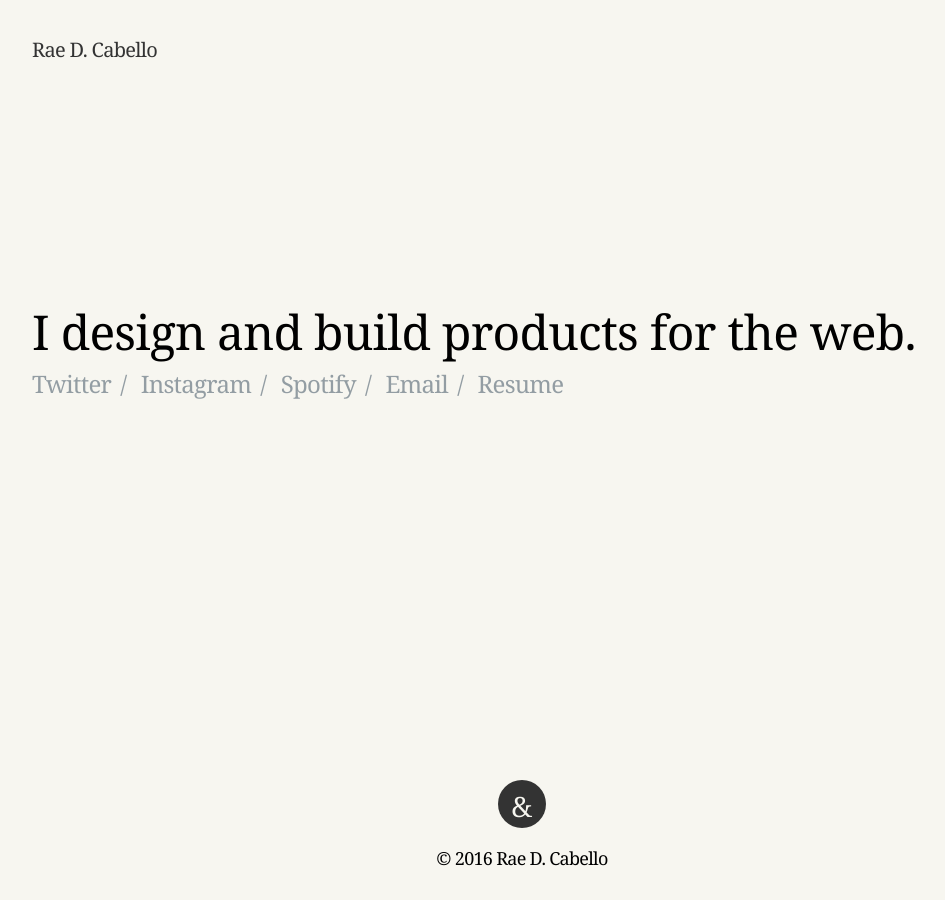
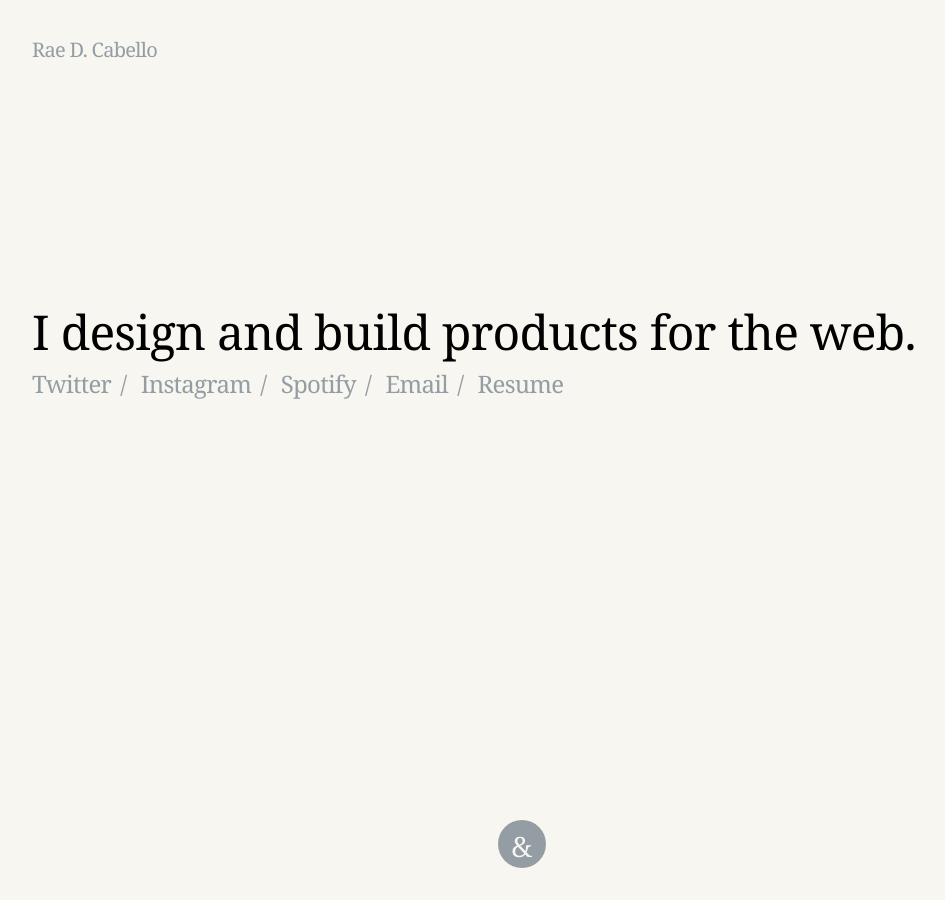
Before and after one commit to raedcabello/raedcabello.com, a Jekyll site: the page built from index.html, in a window 1280 px wide. Shown: the whole page, without its empty margins (118-1063 px from the left). Built offline with Jekyll 4.4.1, drawn with Linux system fonts in a browser that asks for light colours; some web fonts are replaced.

Commit message:
Fixes #5.

```diff
--- a/_includes/footer.html
+++ b/_includes/footer.html
@@ -1,6 +1,3 @@
 <footer class="site-footer">
   <button id="colophon-link">&amp;</button>
-  <div class="copyright">
-    &copy; <span id="year"></span> {{ site.title }}
-  </div>
 </footer>
--- a/_src/sass/_typography.scss
+++ b/_src/sass/_typography.scss
@@ -31,11 +31,12 @@
 
 a {
   border-bottom: solid 1px transparent;
-  color: $blue;
+  color: $cool-gray;
   text-decoration: none;
   @include transition(border-bottom 0.1s ease-in-out);
 
   &:hover {
+    color: $blue;
     border-bottom: solid 1px $blue;
   }
 }
--- a/_src/sass/components/_footer.scss
+++ b/_src/sass/components/_footer.scss
@@ -1,13 +1,13 @@
 footer.site-footer {
   background: $body-bg;
   font-size: 18px;
-  height: 120px;
+  height: 80px;
   line-height: 60px;
   text-align: center;
 
   #colophon-link {
     -webkit-appearance: none;
-    background: $text-color;
+    background: $cool-gray;
     border-radius: 24px;
     border: 0;
     color: $body-bg;
--- a/dist/css/site.css
+++ b/dist/css/site.css
@@ -475,7 +475,7 @@
 
 a {
   border-bottom: solid 1px transparent;
-  color: #6bc6d8;
+  color: #939da3;
   text-decoration: none;
   -webkit-transition: border-bottom 0.1s ease-in-out;
   -moz-transition: border-bottom 0.1s ease-in-out;
@@ -483,6 +483,7 @@
 }
 
 a:hover {
+  color: #6bc6d8;
   border-bottom: solid 1px #6bc6d8;
 }
 
@@ -576,14 +577,14 @@
 footer.site-footer {
   background: #f7f6f0;
   font-size: 18px;
-  height: 120px;
+  height: 80px;
   line-height: 60px;
   text-align: center;
 }
 
 footer.site-footer #colophon-link {
   -webkit-appearance: none;
-  background: #333;
+  background: #939da3;
   border-radius: 24px;
   border: 0;
   color: #f7f6f0;
@@ -715,15 +716,6 @@
   font-size: 28px;
   margin: 0 auto 1em auto;
   text-align: center;
-}
-
-.site-header .site-title a {
-  color: #333;
-}
-
-.site-header .site-title a:hover, .site-header .site-title a:active {
-  color: #333;
-  border-bottom: none;
 }
 
 @media (min-width: 768px) {
```
Also changed, not shown: _src/sass/components/_header.scss (+0 -9 lines).
